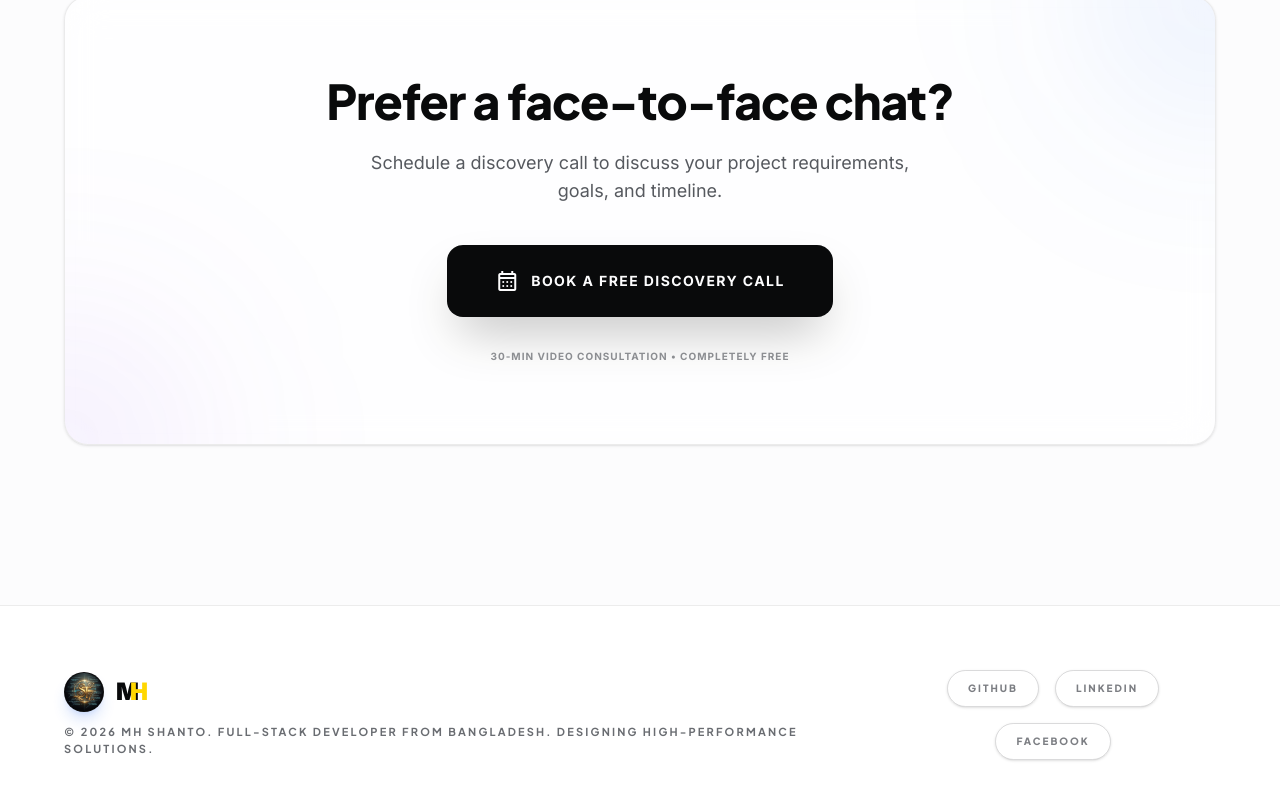
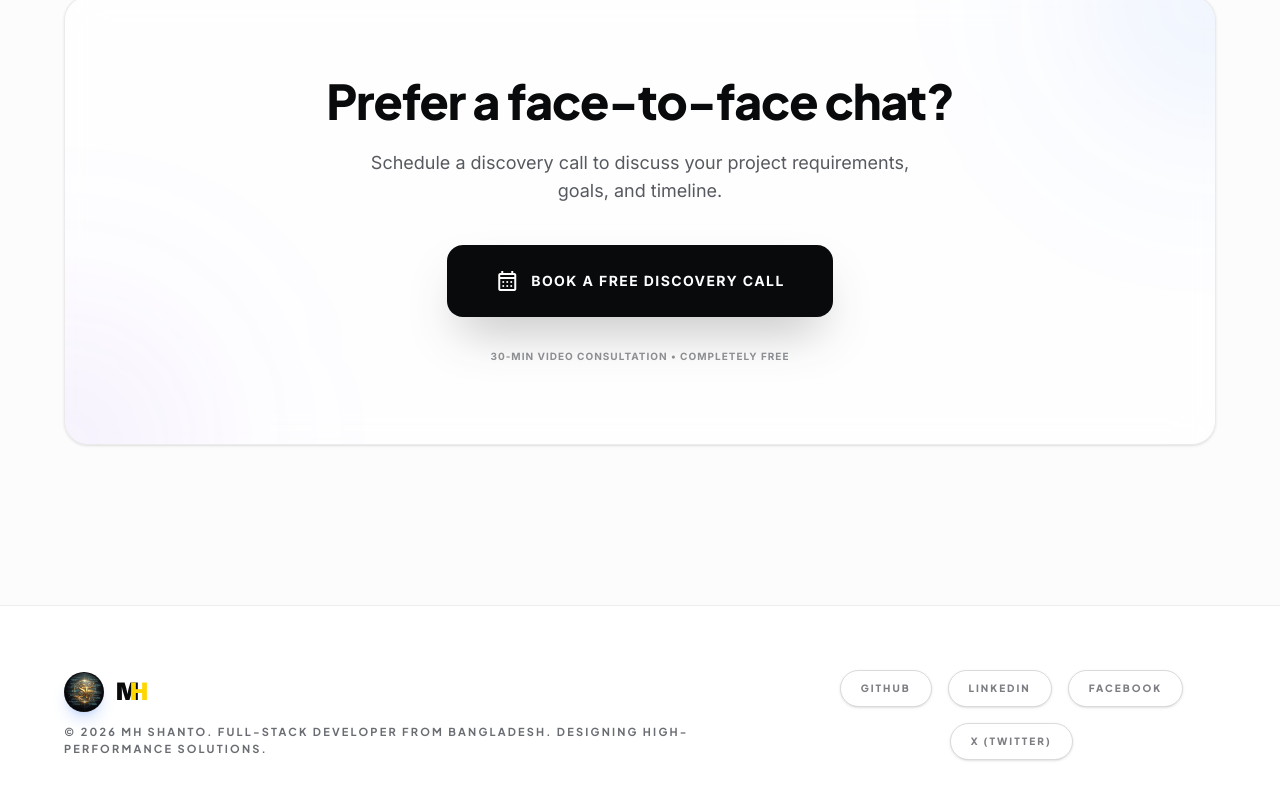
Before and after one commit to mhshanto-dev/mhshanto-dev, a Next.js app: page /hire in a window 1280 px wide. Shown: the part 3606-4406 px from the top of the page. Built offline with nearby package versions, Linux system fonts and the light colour scheme.

Commit message:
feat: Add X (Twitter) social link to Footer

```diff
--- a/src/components/Footer.jsx
+++ b/src/components/Footer.jsx
@@ -49,6 +49,14 @@ const Footer = () => {
           >
             Facebook
           </a>
+          <a
+            className="px-5 py-2.5 rounded-full border border-outline-variant/20 text-on-surface-variant/70 hover:text-primary hover:border-primary/50 hover:bg-primary/5 hover:-translate-y-1 transition-all duration-300 shadow-sm hover:shadow-md hover:shadow-primary/20"
+            href="https://x.com/mhshanto8989"
+            target="_blank"
+            rel="noopener noreferrer"
+          >
+            X (Twitter)
+          </a>
         </div>
       </div>
     </footer>
```
